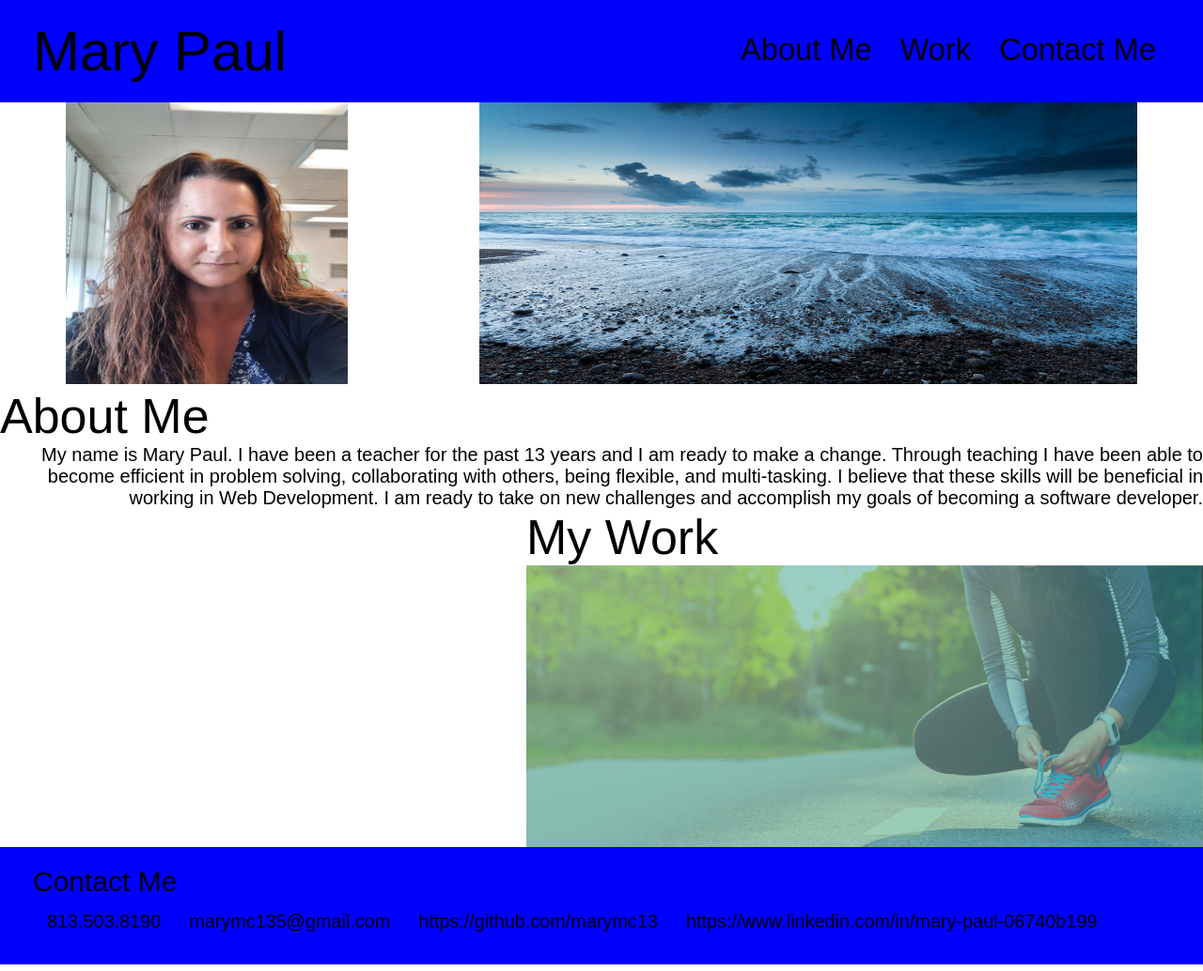
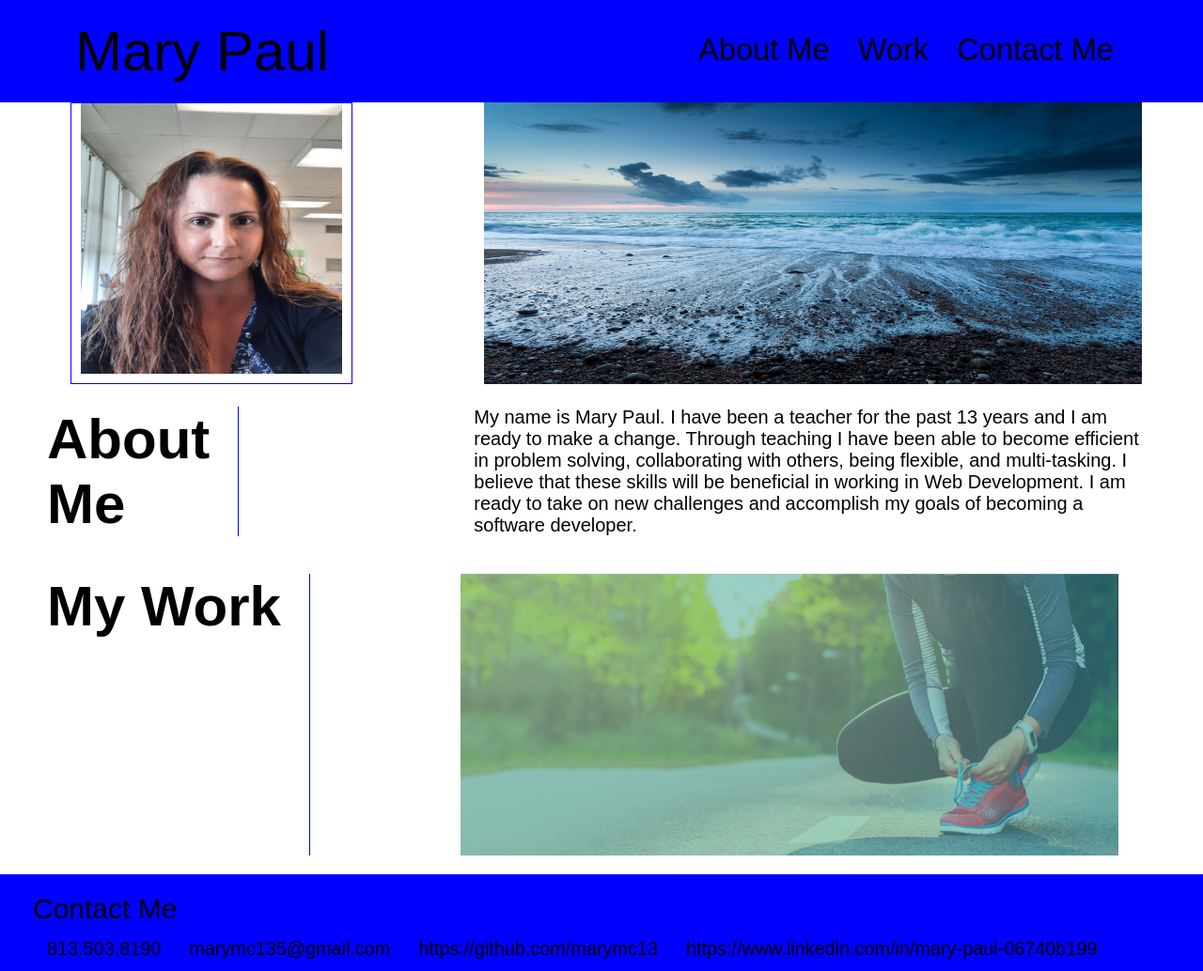
Before and after one commit to marymc13/My-Portfolio, a plain HTML site: page index.html in a window 1280 px wide. Shown: the whole page at 94% size. Drawn offline with Linux system fonts and the light colour scheme.

Commit message:
aligning body

```diff
--- a/index.html
+++ b/index.html
@@ -52,26 +52,34 @@
     </div>
 
     <div class="photo2">
-       <img src="./images/shutterstock_193242692.jpg" />
+     <span><img src="./images/shutterstock_193242692.jpg" /></span>
     </div>
    </div>
 
 
 <!--About Me-->
+
 <article class="me">
     <div class="bio">
-        <h2 class="about-me">About Me</h2>
-        <p>
-            My name is Mary Paul.  I have been a teacher for the past 13 years and I am ready to make a change. Through teaching I have been able to become efficient in problem solving, collaborating with others,
-            being flexible, and multi-tasking.  I believe that these skills will be beneficial in working in Web Development.  I am ready to take on new challenges and accomplish my goals of becoming a software developer.
-        </p>
+    <main>
+        <h2>About Me</h2>
+        <span><p>
+            My name is Mary Paul.  I have been a teacher for the past 13 years and I am ready to make a change.
+            Through teaching I have been able to become efficient in problem solving, collaborating with others,
+            being flexible, and multi-tasking.  I believe that these skills will be beneficial in working in
+            Web Development.  I am ready to take on new challenges and accomplish my goals of becoming a software developer.
+        </p></span>
+    </main>
+
     </div>
     <div class="professional">
-        <h2 class="my-work">My Work</h2>
+        <main>
+        <h2>My Work</h2>
         <div class="photo3">
-  <img src="./images/hero-bg.jpg"/>
+  <span><img src="./images/hero-bg.jpg"/></span>
   </div>
   </div>
+</main>
 </article>
 </body>
 
--- a/style.css
+++ b/style.css
@@ -11,7 +11,7 @@ body {
 
 /*Header*/
 header {
-    padding: 20px 35px;
+    padding: 20px 80px;
     background-color:blue;
     display: flex;
     justify-content: space-between;
@@ -69,12 +69,21 @@ header nav ul li a:hover {
 .photo1 img {
     width: 300px;
     height: 300px;
+    padding: 0 10px 10px 10px;
+    border: 1px solid blue;
+    margin: 0 10px;
+
 }
 
 .photo2 img{
-width: 700px;
-height: 300px;
-
+    flex-basis: 100%;
+    -ms-flex-align: end;
+    height: 300px;
+    flex: right;
+    display: flex;
+    justify-content: right;
+    align-items:flex-end;
+    width: 700px;
 }
 
 /*End Header*/
@@ -128,33 +137,44 @@ footer nav ul li a {
 
 /*End Footer Syle*/
 
+main {
+    display: flex;
+    justify-content: space-between;
+    padding: 20px 30px;
+}
 
-.about-me, .my-work {
-    font-size: 52px;
+
+main span p{
+    margin-left: 250px;
+    font-size: 20px;
+    text-align: left;
+    padding: 0 20px 0 0;
+}
+
+.bio, .professional {
+    width: 100%;
+    margin: 0;
+    display: flex;
+    flex-wrap: wrap;
+    justify-content: space-between;
+    font-size: 40px;
     font-weight: normal;
 }
-p {
-    font-size: 20px;
-    text-align: end;
-}
 
-.me {
-    width: 100%;
-    margin: 0 auto;
-    display: flex;
-    flex-wrap: wrap;
-    justify-content:right;
+h2 {
+
+    border-right: 1px solid blue;
+    -ms-text-align-last:center;
+    padding: 0 30px 0 20px;
 }
 
 .photo3 img {
     flex-basis: 100%;
     -ms-flex-align: end;
     height: 300px;
-    flex: right;
+    width: 700px;
     display: flex;
     justify-content: right;
-    align-items:flex-end
+    margin-left: 160px;
+
 }
-.text-left {
-    text-align: left;
-}
```
